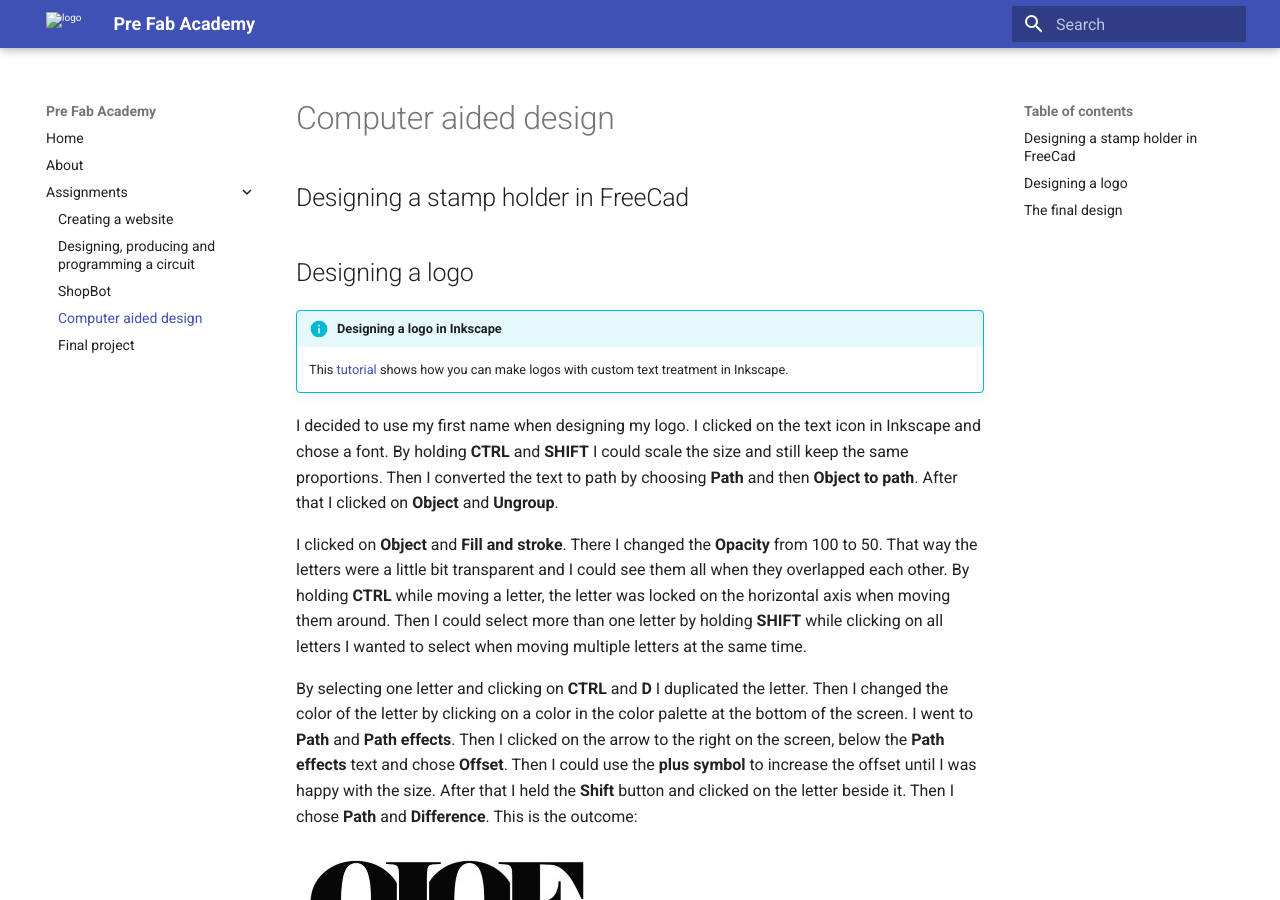
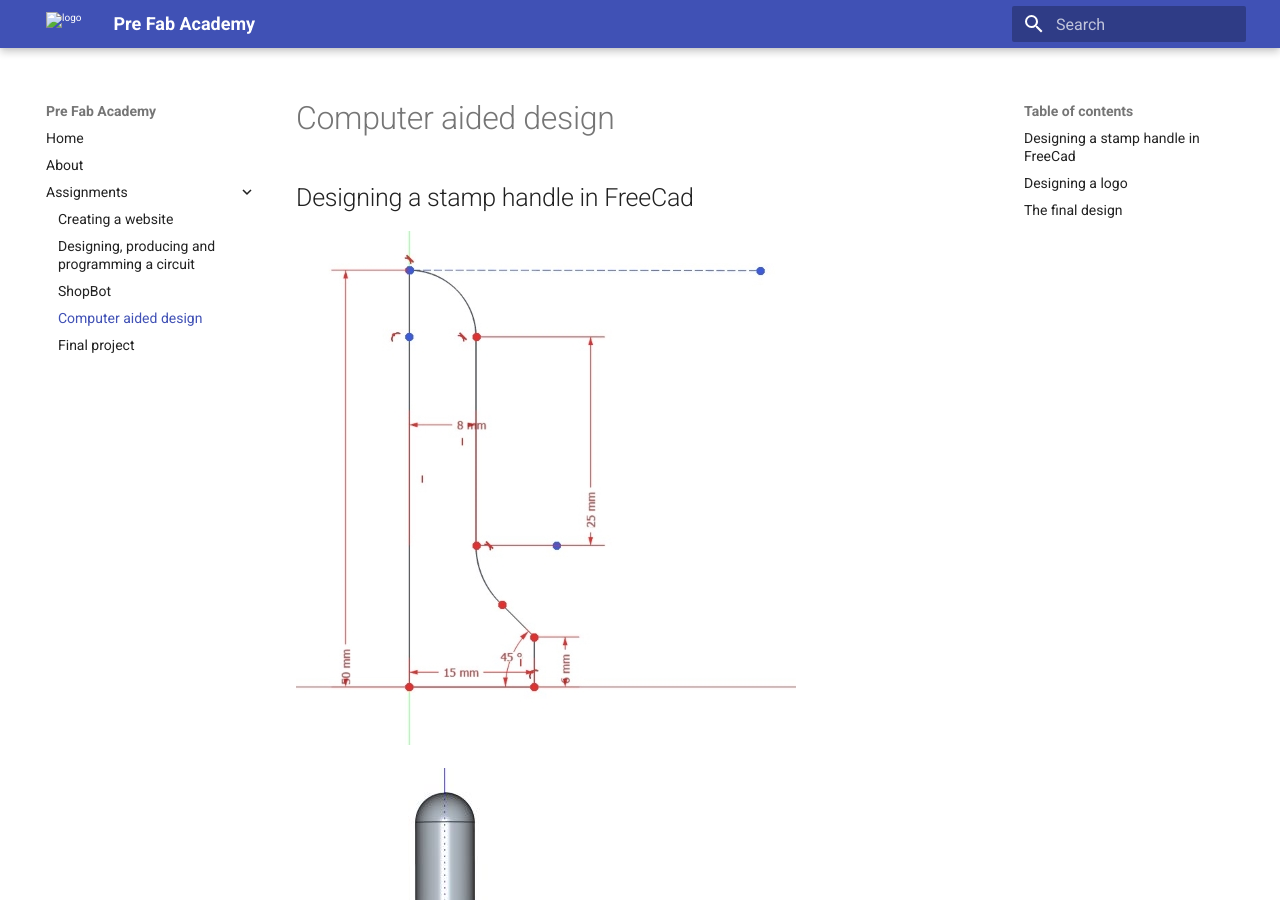
Before and after one commit to OlofH2/Before-Fab-Academy, an MkDocs documentation site: the page built from docs/ComputerAidedDesign.md, in a window 1280 px wide and 900 px high. Built offline with MkDocs 1.6.1 and Material for MkDocs 9.7.7, drawn with Linux system fonts in a browser that asks for light colours.

Commit message:
Myndir af stimpli

```diff
--- a/docs/ComputerAidedDesign.md
+++ b/docs/ComputerAidedDesign.md
@@ -1,9 +1,10 @@
 #Computer aided design
 
-##Designing a stamp holder in FreeCad
+##Designing a stamp handle in FreeCad
 
+![StampSketch](img/StampSketch500x514.jpg)
 
-
+![StampModel](img/StampModelReady300x237.jpg)
 
 
 ##Designing a logo
@@ -11,7 +12,7 @@
 
 !!!Info "Designing a logo in Inkscape"
 
-    This [tutorial](hhttps://www.youtube.com/watch?v=BI8Nw69Vn5o&t=110s) shows how you can make logos with custom text treatment in Inkscape.
+    This [tutorial](https://www.youtube.com/watch?v=BI8Nw69Vn5o) shows how you can make logos with custom text treatment in Inkscape.
 
 I decided to use my first name when designing my logo. I clicked on the text icon in Inkscape and chose a font. By holding **CTRL** and **SHIFT** I could scale the size and still keep the same proportions. Then I converted the text to path by choosing **Path** and then **Object to path**. After that I clicked on **Object** and **Ungroup**.
 
```
Also changed, not shown: docs/img/StampModelReady300x237.jpg (added), docs/img/StampSketch500x514.jpg (added).
